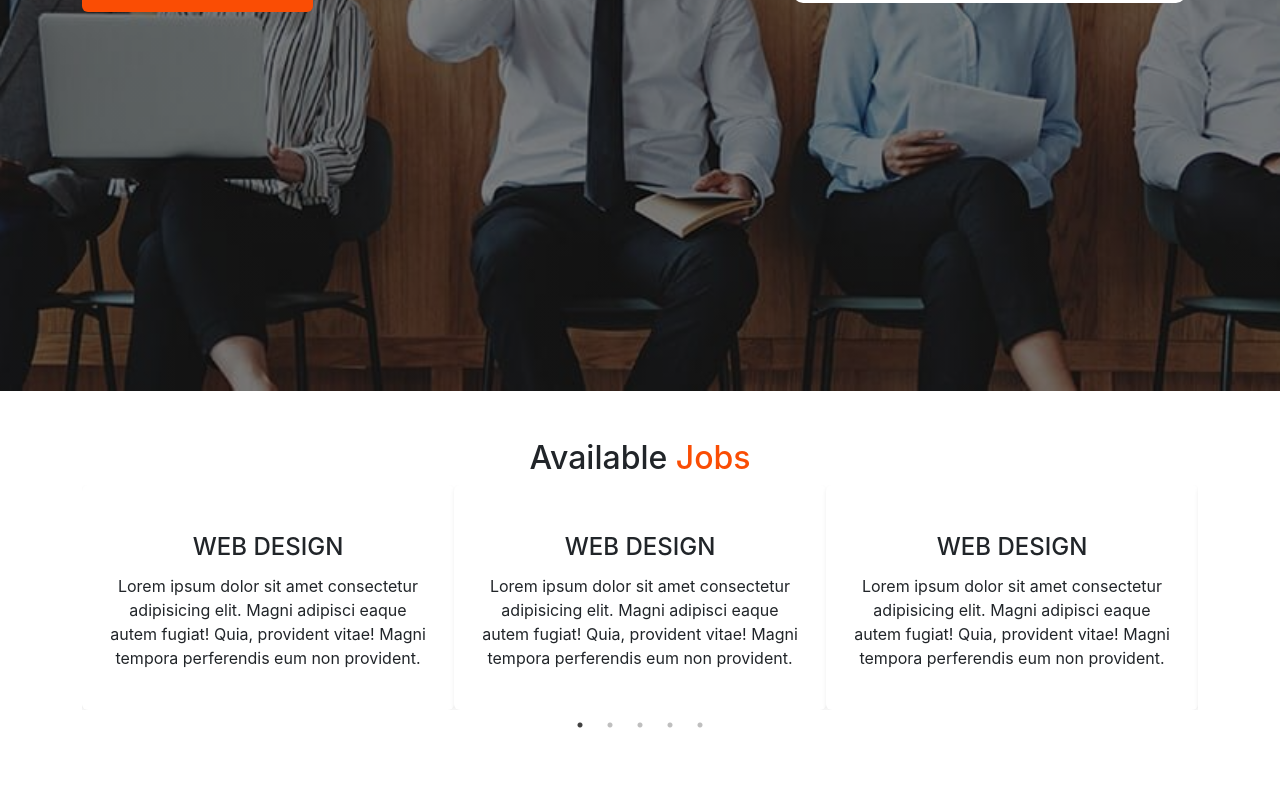
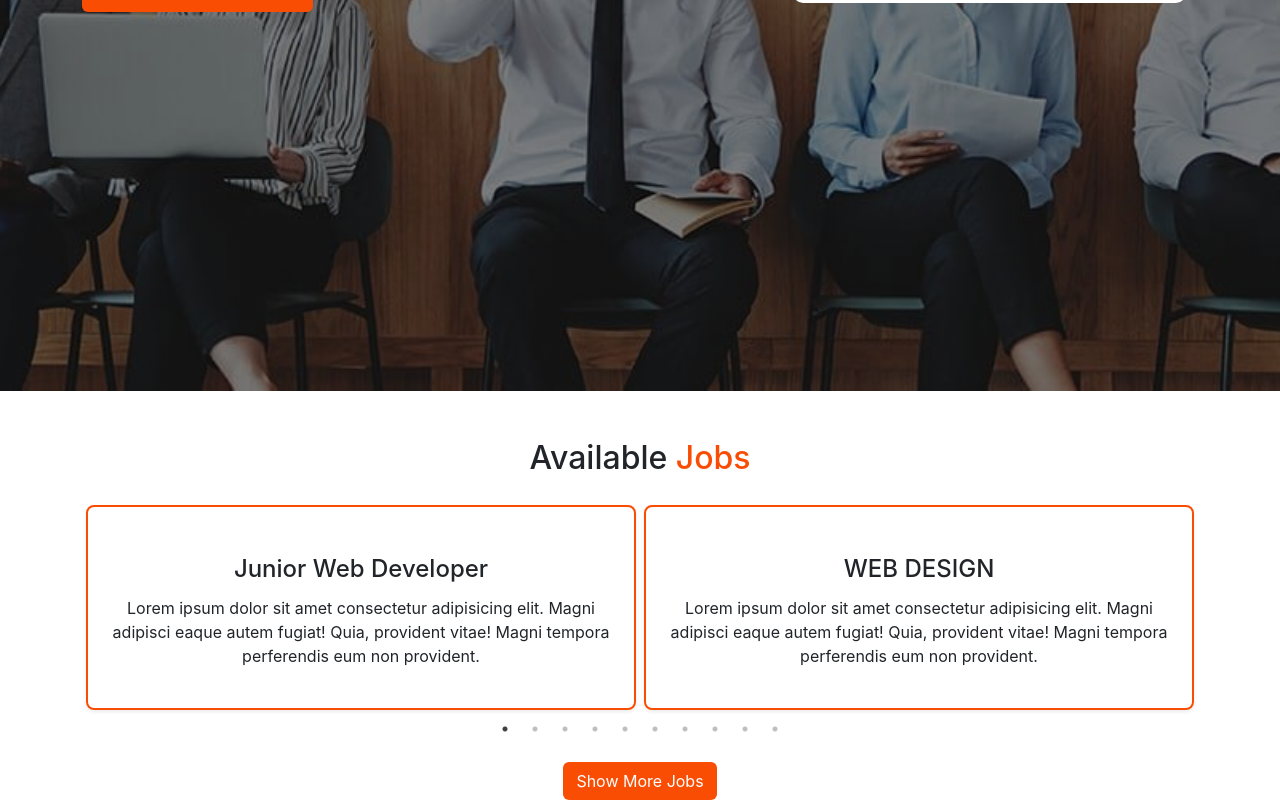
Before and after one commit to Omar-Nashaat/jobconnect, a React (Create React App) app: page / in a window 1280 px wide. Shown: the part 479-1279 px from the top of the page. Before the commit the page ends 1214 px from the top, so only its background shows below. Built offline with nearby package versions, Linux system fonts and the light colour scheme; the HTML template or start-up script is replaced by a standard one.

Commit message:
Another update

```diff
--- a/src/Components/Home/Home.jsx
+++ b/src/Components/Home/Home.jsx
@@ -58,70 +58,11 @@ export default function Home() {
                 <div className=' title text-center mt-5'>
                     <h2>Available<span style={{ color: '#fa4d04' }}> Jobs</span></h2>
                 </div>
-                <div className="jobsCards">
+                <div className="jobsCards mt-4">
                     <JobsSlider />
-                    {/* <div class="row gy-3">
-                        <div class="col-lg-4 pb-4 service-card">
-                            <div class="text-center bg-white rounded-2 p-4 shadow-sm">
-                                <div class="service-icon d-flex justify-content-center align-items-center m-auto">
-                                    <i class="fa-solid fa-briefcase"></i>
-                                </div>
-                                <h4 class="pt-4 pb-1">WEB DESIGN</h4>
-                                <p>Lorem ipsum dolor sit amet consectetur adipisicing elit. Magni adipisci eaque autem fugiat!
-                                    Quia, provident vitae! Magni tempora perferendis eum non provident.</p>
-                            </div>
-                        </div>
-                        <div class="col-lg-4 pb-4 service-card">
-                            <div class="text-center bg-white rounded-2 p-4 shadow-sm">
-                                <div class="service-icon d-flex justify-content-center align-items-center m-auto">
-                                    <i class="fa-solid fa-list-check"></i>
-                                </div>
-                                <h4 class="pt-4 pb-1">WEB DEVELOPMENT</h4>
-                                <p>Lorem ipsum dolor sit amet consectetur adipisicing elit. Magni adipisci eaque autem fugiat!
-                                    Quia, provident vitae! Magni tempora perferendis eum non provident.</p>
-                            </div>
-                        </div>
-                        <div class="col-lg-4 pb-4 service-card">
-                            <div class="text-center bg-white rounded-2 p-4 shadow-sm">
-                                <div class="service-icon d-flex justify-content-center align-items-center m-auto">
-                                    <i class="fa-solid fa-signal"></i>
-                                </div>
-                                <h4 class="pt-4 pb-1">PHOTOGRAPHY</h4>
-                                <p>Lorem ipsum dolor sit amet consectetur adipisicing elit. Magni adipisci eaque autem fugiat!
-                                    Quia, provident vitae! Magni tempora perferendis eum non provident.</p>
-                            </div>
-                        </div>
-                        <div class="col-lg-4 pb-4 service-card">
-                            <div class="text-center bg-white rounded-2 p-4 shadow-sm">
-                                <div class="service-icon d-flex justify-content-center align-items-center m-auto">
-                                    <i class="fa-solid fa-glasses"></i>
-                                </div>
-                                <h4 class="pt-4 pb-1">RESPONSIVE DESIGN</h4>
-                                <p>Lorem ipsum dolor sit amet consectetur adipisicing elit. Magni adipisci eaque autem fugiat!
-                                    Quia, provident vitae! Magni tempora perferendis eum non provident.</p>
-                            </div>
-                        </div>
-                        <div class="col-lg-4 pb-4 service-card">
-                            <div class="text-center bg-white rounded-2 p-4 shadow-sm">
-                                <div class="service-icon d-flex justify-content-center align-items-center m-auto">
-                                    <i class="fa-regular fa-sun"></i>
-                                </div>
-                                <h4 class="pt-4 pb-1">GRAPHIC DESIGN</h4>
-                                <p>Lorem ipsum dolor sit amet consectetur adipisicing elit. Magni adipisci eaque autem fugiat!
-                                    Quia, provident vitae! Magni tempora perferendis eum non provident.</p>
-                            </div>
-                        </div>
-                        <div class="col-lg-4 pb-4 service-card">
-                            <div class="text-center bg-white rounded-2 p-4 shadow-sm">
-                                <div class="service-icon d-flex justify-content-center align-items-center m-auto">
-                                    <i class="fa-solid fa-calendar-days"></i>
-                                </div>
-                                <h4 class="pt-4 pb-1">MARKETING SERVICES</h4>
-                                <p>Lorem ipsum dolor sit amet consectetur adipisicing elit. Magni adipisci eaque autem fugiat!
-                                    Quia, provident vitae! Magni tempora perferendis eum non provident.</p>
-                            </div>
-                        </div>
-                    </div> */}
+                </div>
+                <div>
+                    <button className={style.showMoreBtn + ' btn d-block m-auto mt-5'}>Show More Jobs</button>
                 </div>
             </div>
         </div>
--- a/src/Components/Home/Home.module.css
+++ b/src/Components/Home/Home.module.css
@@ -46,3 +46,13 @@ a:hover {
     border: 1px transparent solid;
     border-radius: 10px;
 }
+
+.showMoreBtn {
+    background-color: #fa4d04;
+    color: white;
+}
+
+.showMoreBtn:hover {
+    background-color: #fa4d04;
+    color: white;
+}
--- /dev/null
+++ b/src/Components/JobsSlider/JobSlider.module.css
@@ -0,0 +1,4 @@
+.jobCard{
+    border: 2px solid transparent;
+    border-color: #fa4d04;
+}
--- a/src/Components/JobsSlider/JobsSlider.jsx
+++ b/src/Components/JobsSlider/JobsSlider.jsx
@@ -2,30 +2,33 @@ import React from "react";
 import Slider from "react-slick";
 import "slick-carousel/slick/slick.css";
 import "slick-carousel/slick/slick-theme.css";
+import style from './JobSlider.module.css';
 
 export default function JobsSlider() {
     const settings = {
         dots: true,
         infinite: true,
-        speed: 1000,
-        slidesToShow: 3,
-        slidesToScroll: 2,
+        speed: 1200,
+        slidesToShow: 2,
+        slidesToScroll: 1,
+        // autoplay: true,
+
     };
     return (
         <Slider {...settings}>
             <div>
-                <div class="text-center bg-white rounded-2 p-4 shadow-sm">
+                <div class={style.jobCard + " text-center bg-white rounded-3 p-4 shadow-sm m-1"}>
                     <div class="service-icon d-flex justify-content-center align-items-center m-auto">
                         <i class="fa-solid fa-briefcase"></i>
                     </div>
-                    <h4 class="pt-4 pb-1">WEB DESIGN</h4>
+                    <h4 class="pt-4 pb-1">Junior Web Developer</h4>
                     <p>Lorem ipsum dolor sit amet consectetur adipisicing elit. Magni adipisci eaque autem fugiat!
                         Quia, provident vitae! Magni tempora perferendis eum non provident.</p>
                 </div>
 
             </div>
             <div>
-                <div class="text-center bg-white rounded-2 p-4 shadow-sm">
+                <div class={style.jobCard + " text-center bg-white rounded-3 p-4 shadow-sm m-1"}>
                     <div class="service-icon d-flex justify-content-center align-items-center m-auto">
                         <i class="fa-solid fa-briefcase"></i>
                     </div>
@@ -35,7 +38,7 @@ export default function JobsSlider() {
                 </div>
             </div>
             <div>
-                <div class="text-center bg-white rounded-2 p-4 shadow-sm">
+                <div class={style.jobCard + " text-center bg-white rounded-3 p-4 shadow-sm m-1"}>
                     <div class="service-icon d-flex justify-content-center align-items-center m-auto">
                         <i class="fa-solid fa-briefcase"></i>
                     </div>
@@ -45,7 +48,7 @@ export default function JobsSlider() {
                 </div>
             </div>
             <div>
-                <div class="text-center bg-white rounded-2 p-4 shadow-sm">
+                <div class={style.jobCard + " text-center bg-white rounded-3 p-4 shadow-sm m-1"}>
                     <div class="service-icon d-flex justify-content-center align-items-center m-auto">
                         <i class="fa-solid fa-briefcase"></i>
                     </div>
@@ -55,7 +58,7 @@ export default function JobsSlider() {
                 </div>
             </div>
             <div>
-                <div class="text-center bg-white rounded-2 p-4 shadow-sm">
+                <div class={style.jobCard + " text-center bg-white rounded-3 p-4 shadow-sm m-1"}>
                     <div class="service-icon d-flex justify-content-center align-items-center m-auto">
                         <i class="fa-solid fa-briefcase"></i>
                     </div>
@@ -65,7 +68,7 @@ export default function JobsSlider() {
                 </div>
             </div>
             <div>
-                <div class="text-center bg-white rounded-2 p-4 shadow-sm">
+                <div class={style.jobCard + " text-center bg-white rounded-3 p-4 shadow-sm m-1"}>
                     <div class="service-icon d-flex justify-content-center align-items-center m-auto">
                         <i class="fa-solid fa-briefcase"></i>
                     </div>
@@ -75,7 +78,7 @@ export default function JobsSlider() {
                 </div>
             </div>
             <div>
-                <div class="text-center bg-white rounded-2 p-4 shadow-sm">
+                <div class={style.jobCard + " text-center bg-white rounded-3 p-4 shadow-sm m-1"}>
                     <div class="service-icon d-flex justify-content-center align-items-center m-auto">
                         <i class="fa-solid fa-briefcase"></i>
                     </div>
@@ -85,7 +88,7 @@ export default function JobsSlider() {
                 </div>
             </div>
             <div>
-                <div class="text-center bg-white rounded-2 p-4 shadow-sm">
+                <div class={style.jobCard + " text-center bg-white rounded-3 p-4 shadow-sm m-1"}>
                     <div class="service-icon d-flex justify-content-center align-items-center m-auto">
                         <i class="fa-solid fa-briefcase"></i>
                     </div>
@@ -95,7 +98,7 @@ export default function JobsSlider() {
                 </div>
             </div>
             <div>
-                <div class="text-center bg-white rounded-2 p-4 shadow-sm">
+                <div class={style.jobCard + " text-center bg-white rounded-3 p-4 shadow-sm m-1"}>
                     <div class="service-icon d-flex justify-content-center align-items-center m-auto">
                         <i class="fa-solid fa-briefcase"></i>
                     </div>
@@ -105,7 +108,7 @@ export default function JobsSlider() {
                 </div>
             </div>
             <div>
-                <div class="text-center bg-white rounded-2 p-4 shadow-sm">
+                <div class={style.jobCard + " text-center bg-white rounded-3 p-4 shadow-sm m-1"}>
                     <div class="service-icon d-flex justify-content-center align-items-center m-auto">
                         <i class="fa-solid fa-briefcase"></i>
                     </div>
```
